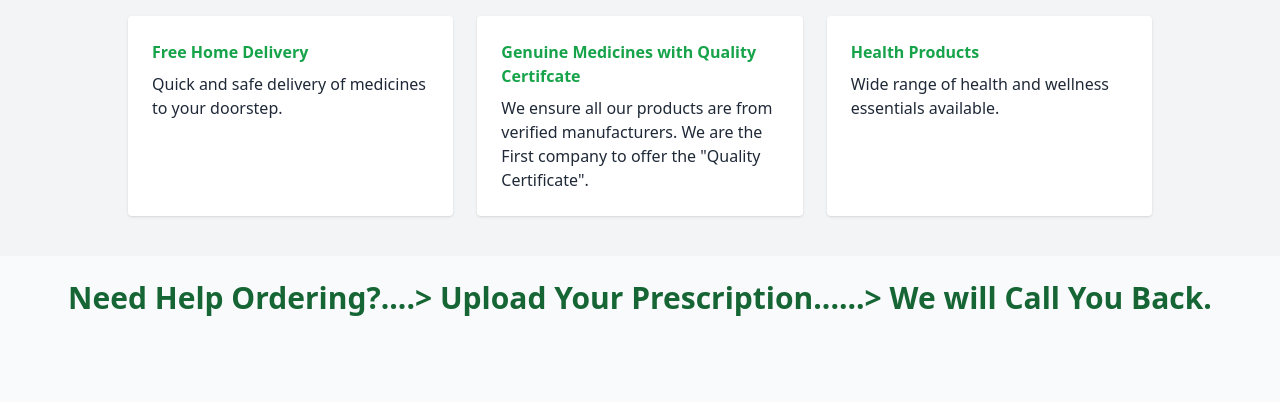
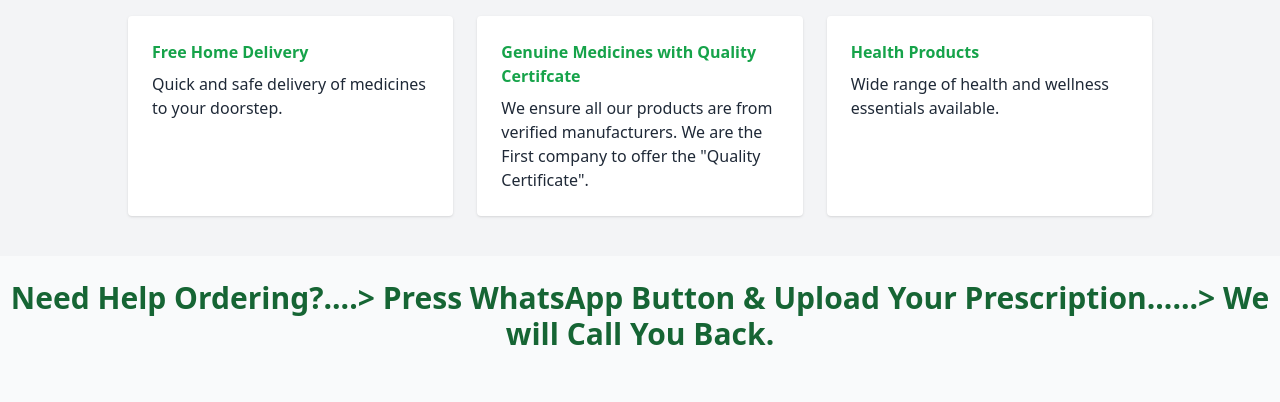
Before and after one commit to ashabcommon/Homecare, a plain HTML site: page index.html in a window 1280 px wide. Shown: the part 792-1194 px from the top of the page. Drawn offline with nearby package versions, Linux system fonts and the light colour scheme.

Commit message:
Update index.html

```diff
--- a/index.html
+++ b/index.html
@@ -93,7 +93,7 @@
 
   <!-- Order Section -->
  <br>
-<h3 class="text-3xl font-bold text-green-800 mb-4 text-center">Need Help Ordering?....> Upload Your Prescription......> We will Call You Back.</h3>
+<h2 class="text-3xl font-bold text-green-800 mb-4 text-center">Need Help Ordering?....> Press WhatsApp Button & Upload Your Prescription......> We will Call You Back.</h2>
 <br>
 <br>
 
```
